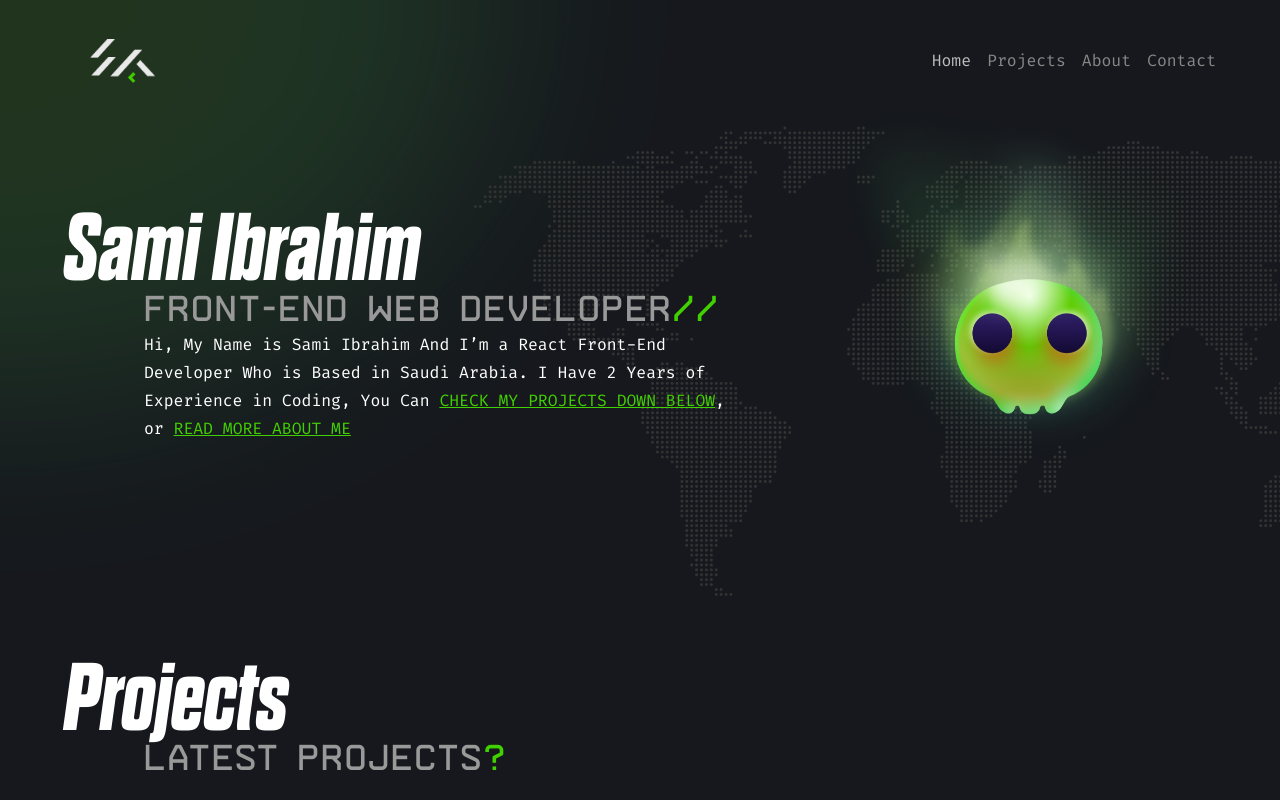
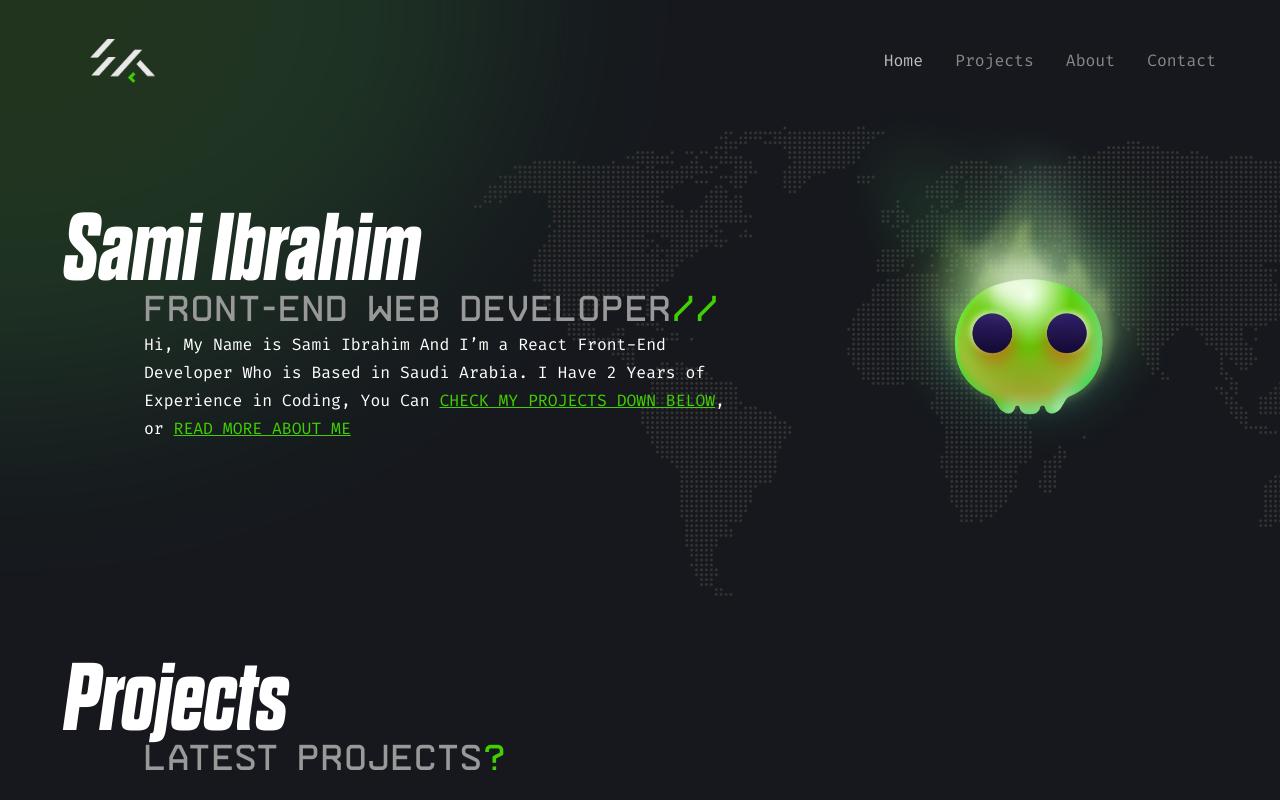
Before and after one commit to SamiKamal/portfolio, a React (Create React App) app: page / in a window 1280 px wide. Shown: the top 800 px of the page. Built offline with nearby package versions, Linux system fonts and the light colour scheme.

Commit message:
Add more margin between navigation items

```diff
--- a/src/components/NavBar/index.js
+++ b/src/components/NavBar/index.js
@@ -175,7 +175,7 @@ const NavItem = styled.li`
   cursor: pointer;
 
   &:not(:last-child) {
-    margin-right: 16px;
+    margin-right: 32px;
   }
 `;
 
```
